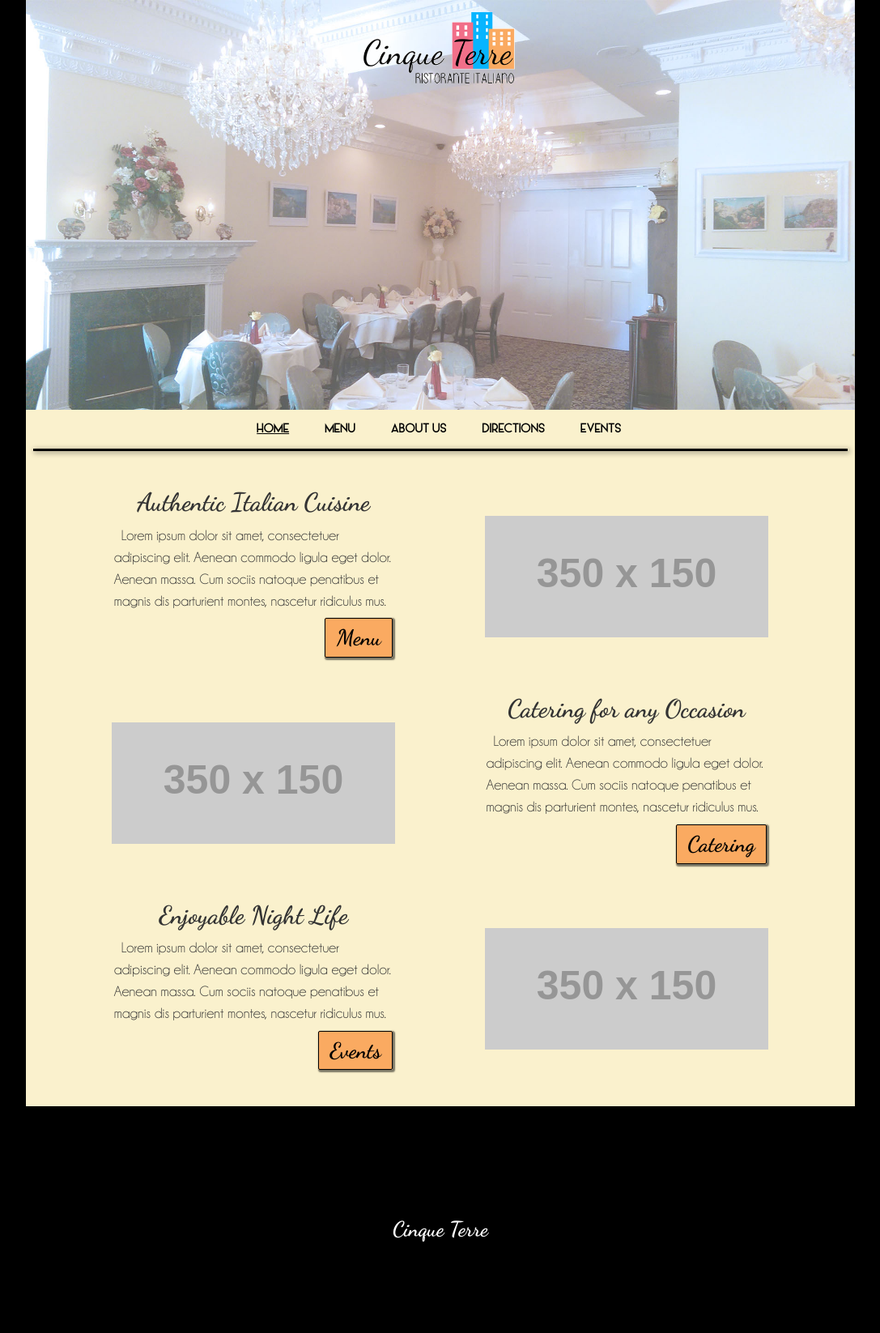
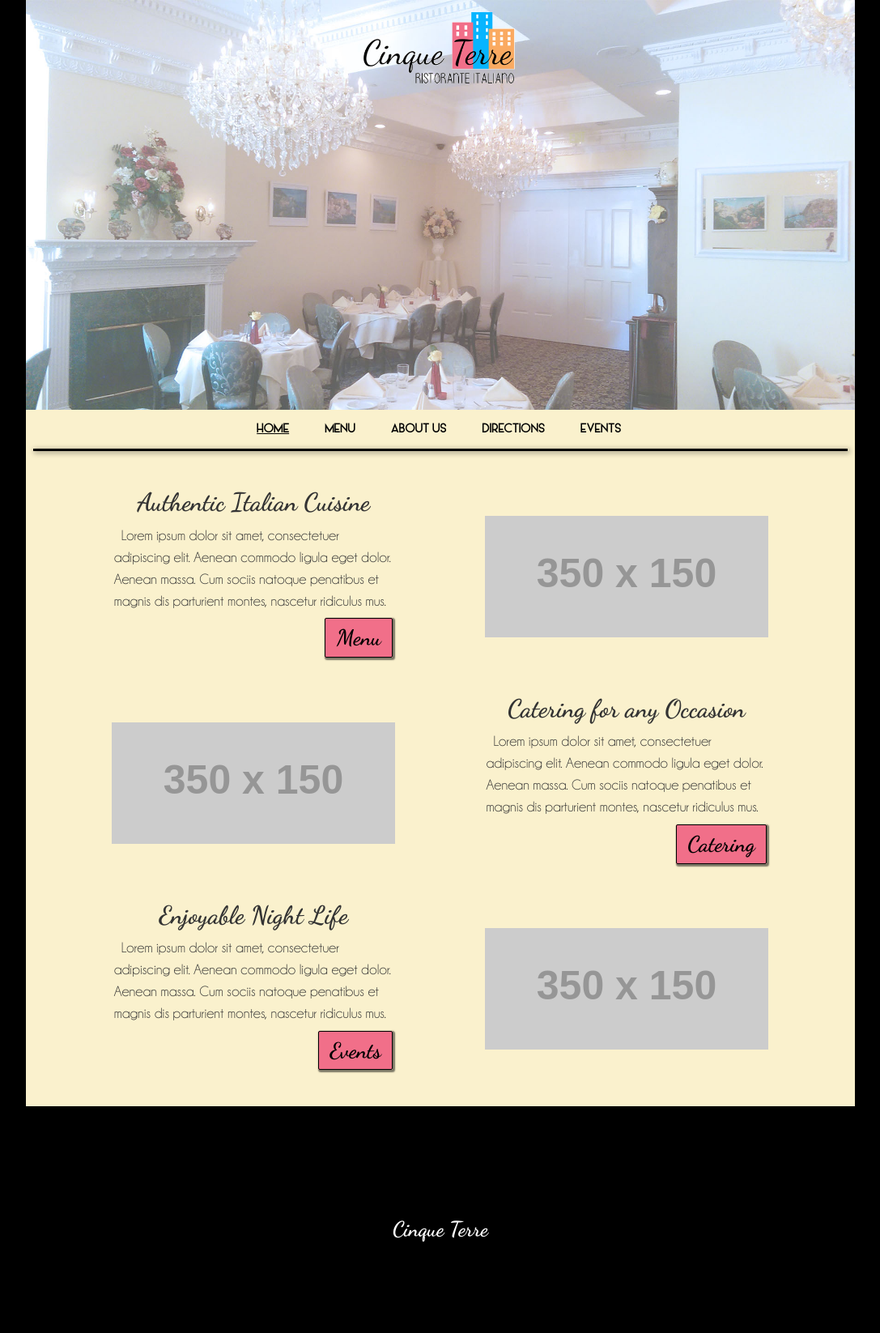
Before and after one commit to cinqueterreli/cinqueterre.github.io, a Jekyll site: the page built from 00index.html, in a window 1280 px wide. Shown: the whole page at 81% size, without its empty margins (96-1183 px from the left). Built offline with Jekyll 4.4.1, drawn with Linux system fonts in a browser that asks for light colours.

Commit message:
color change otra vez

```diff
--- a/css/main.css
+++ b/css/main.css
@@ -72,7 +72,7 @@ a:hover {
 }
 
 a.button-link {
-  background-color:#FAAA61;
+  background-color:#F16F89;
   color:black;
   font-family:scriptHead;
   font-size:1em;
```
